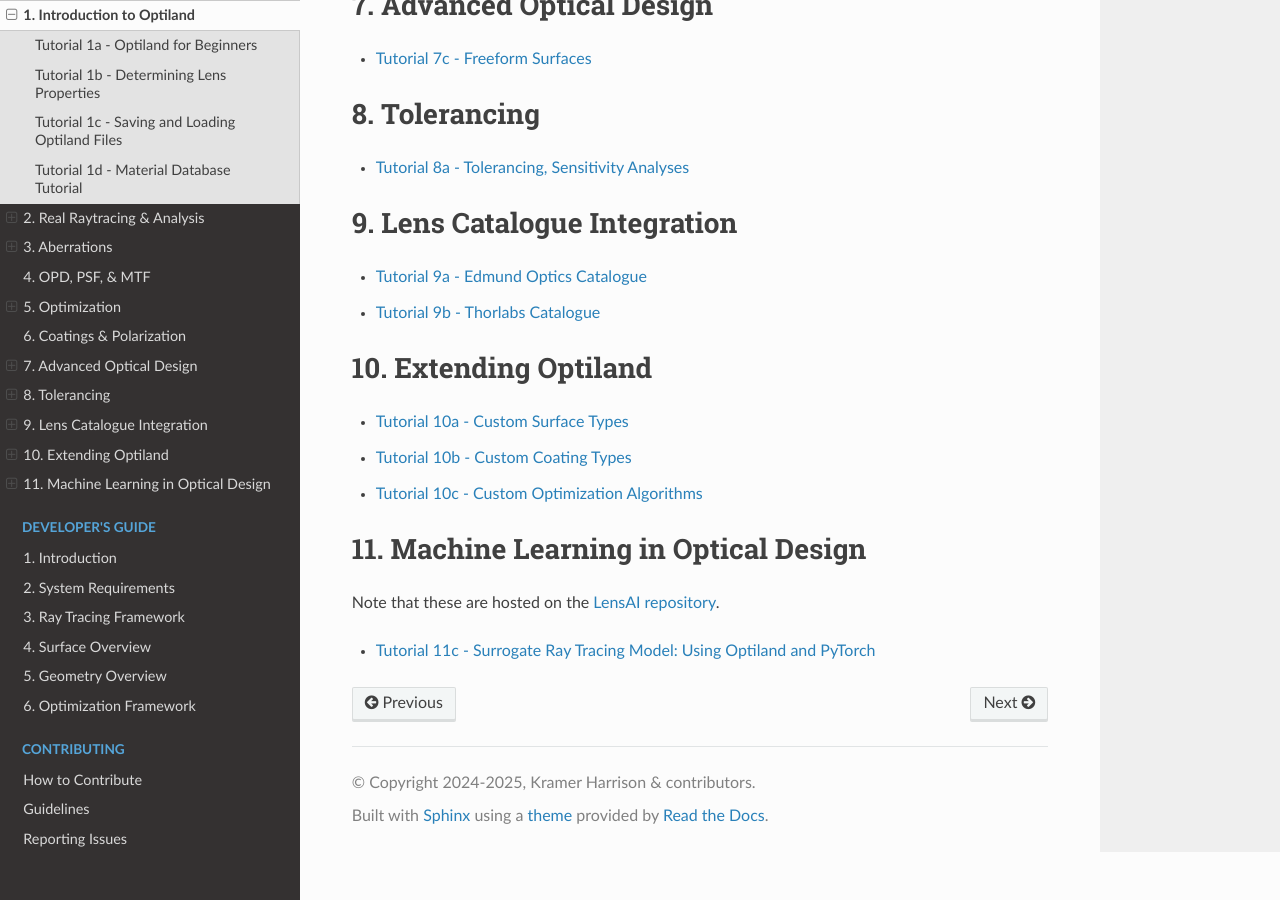
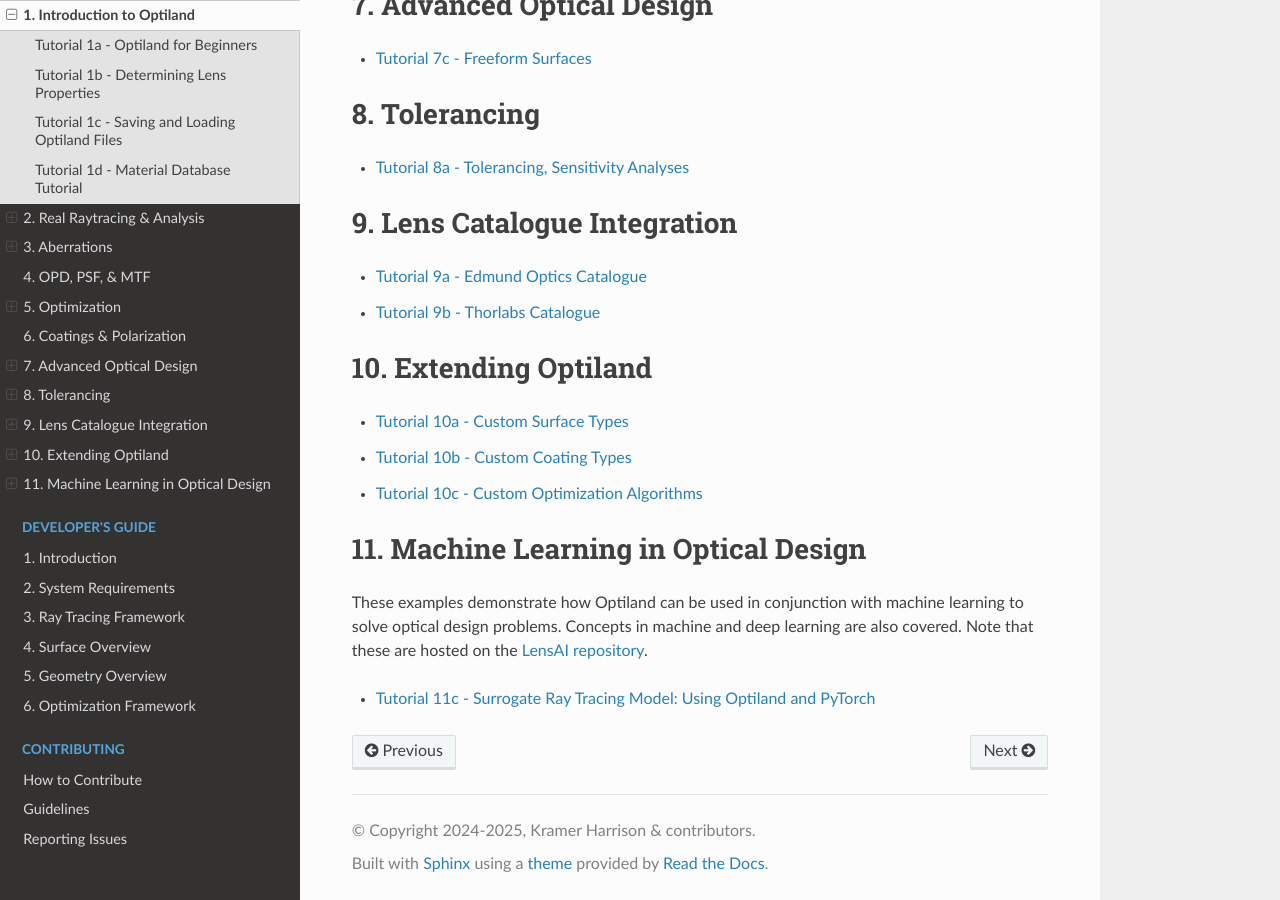
Before and after one commit to HarrisonKramer/optiland, a Sphinx documentation site: the page built from docs/learning_guide.rst, in a window 1280 px wide and 900 px high, scrolled down 959 px. Built offline with Sphinx 7.4.7 and the Read the Docs theme 3.1.0, drawn with Linux system fonts in a browser that asks for light colours; pages that are not in the unit, such as notebooks, are missing from menus.

Commit message:
docs: enhance machine learning section with additional context and concepts

```diff
--- a/docs/learning_guide.rst
+++ b/docs/learning_guide.rst
@@ -114,6 +114,8 @@
 11. Machine Learning in Optical Design
 --------------------------------------
 
+These examples demonstrate how Optiland can be used in conjunction with machine learning to solve optical design problems.
+Concepts in machine and deep learning are also covered.
 Note that these are hosted on the `LensAI repository <https://github.com/HarrisonKramer/LensAI>`_.
 
 .. toctree::
```
